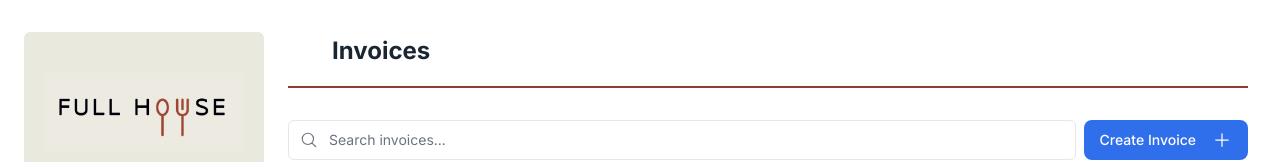
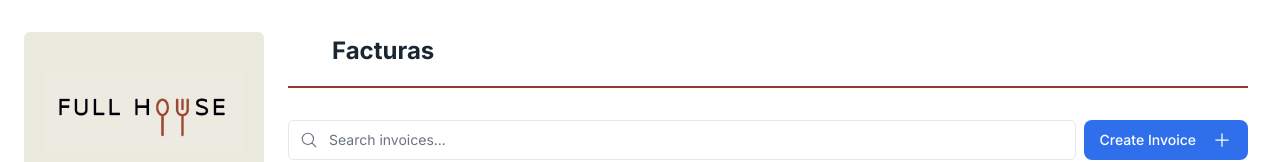
Before and after one commit to Jesuscrist420/Full-House-Frontend, a Next.js app: page /dashboard/invoices in a window 1280 px wide. Shown: the top 162 px of the page. Built offline with nearby package versions, Linux system fonts and the light colour scheme; a web font is replaced by a local one.

Commit message:
Updating invoices header

```diff
--- a/src/app/components/atoms/invoicesHeader/InvoicesHeader.module.scss
+++ /dev/null
@@ -1,21 +0,0 @@
-.invoicesHeader{
-    position: relative;
-    width: -webkit-fill-available;
-    height: 72px;
-    display: flex;
-    align-items: center;
-    justify-content: space-between;
-    padding: 5px 20px;
-    border-bottom: 2px solid rgba(146, 59, 48);
-}
-
-.title{
-    font-size: 1.5rem;
-    line-height: 2rem;
-    font-weight: 700;
-    font-style: normal;
-    margin: 1em;
-    padding: 0px;
-    color: rgb(26, 39, 50);
-    text-transform: none;
-}
--- a/src/app/components/atoms/invoicesHeader/InvoicesHeader.tsx
+++ /dev/null
@@ -1,12 +0,0 @@
-import React from 'react';
-import styles from './InvoicesHeader.module.scss';
-
-const InvoicesHeader = () => {
-    return (
-        <header className={styles.invoicesHeader}>
-            <h1 className={styles.title}>Invoices</h1>
-        </header>
-    )
-}
-
-export default InvoicesHeader;
--- a/src/app/dashboard/invoices/page.tsx
+++ b/src/app/dashboard/invoices/page.tsx
@@ -6,6 +6,7 @@ import { lusitana } from '@/app/components/fonts';
 import { InvoicesTableSkeleton } from '@/app/components/skeletons';
 import { Suspense } from 'react';
 import InvoicesHeader from '@/app/components/atoms/invoicesHeader/InvoicesHeader';
+import CommonHeader from '@/app/components/atoms/commonHeader/CommonHeader';
 
 export default async function Page({
     searchParams
@@ -20,7 +21,8 @@ export default async function Page({
     const currentPage = Number(searchParams?.page) || 1;
     return (
         <div className="w-full">
-            <InvoicesHeader />
+            <CommonHeader title='Facturas' >
+            </CommonHeader>
             <div className="mt-4 flex items-center justify-between gap-2 md:mt-8">
                 <Search placeholder="Search invoices..." />
                 <CreateInvoice />
```
